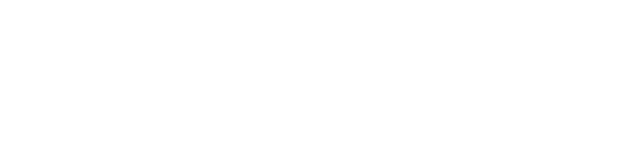
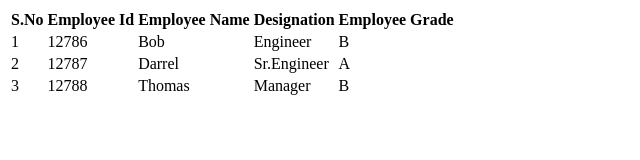
Before and after one commit to phanivyasc/Test_Project, a plain HTML site: page table.html in a window 1280 px wide. Shown: the whole page, without its empty margins (0-640 px from the left). Drawn offline with Linux system fonts and the light colour scheme.

Commit message:
adding main,table files to rep

```diff
--- a/table.html
+++ b/table.html
@@ -0,0 +1,41 @@
+<!DOCTYPE html>
+<html>
+<head>
+</head>
+<body>
+    <table>
+        <thead>
+            <tr>
+                <th>S.No</th>
+                <th>Employee Id</th>
+                <th>Employee Name</th>
+                <th>Designation</th>
+                <th>Employee Grade</th>
+            </tr>
+        </thead>
+        <tbody>
+            <tr>
+                <td>1</td>
+                <td>12786</td>
+                <td>Bob</td>
+                <td>Engineer</td>
+                <td>B</td>
+            </tr>
+            <tr>
+                <td>2</td>
+                <td>12787</td>
+                <td>Darrel</td>
+                <td>Sr.Engineer</td>
+                <td>A</td>
+            </tr>
+            <tr>
+                <td>3</td>
+                <td>12788</td>
+                <td>Thomas</td>
+                <td>Manager</td>
+                <td>B</td>
+            </tr>
+        </tbody>
+    </table>
+</body>
+</html>
```
Also changed, not shown: main.html (+7 -7 lines).
